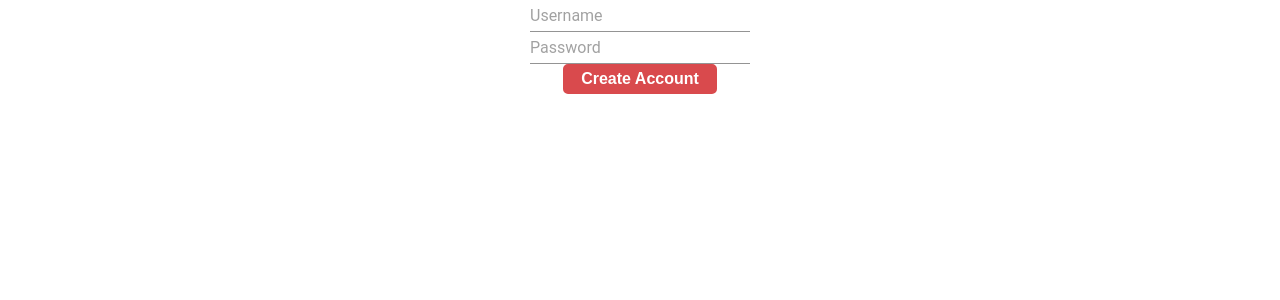
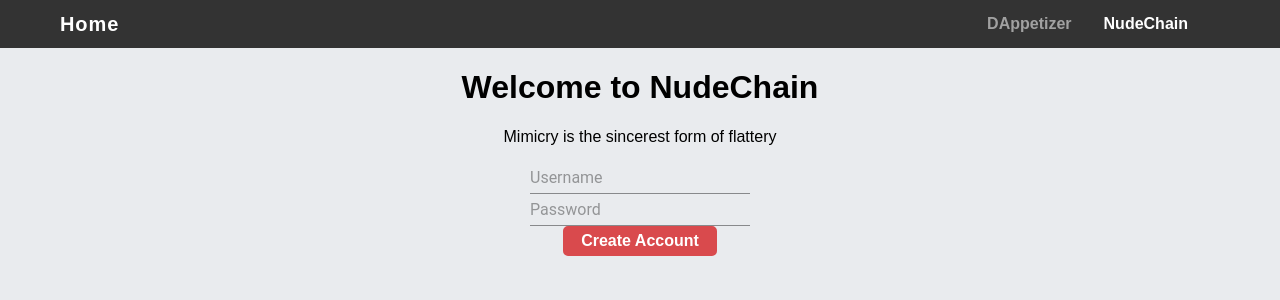
Before and after one commit to All-Aboard/react-app, a React (Create React App) app: page /#/NudeChain in a window 1280 px wide. Shown: the top 300 px of the page. Built offline with nearby package versions, Linux system fonts and the light colour scheme.

Commit message:
Added two sample DApps to alliance

```diff
--- a/package.json
+++ b/package.json
@@ -13,6 +13,7 @@
     "ethjs-account": "^0.1.4",
     "react": "^16.5.0",
     "react-dom": "^16.5.0",
+    "react-router-dom": "^4.3.1",
     "react-scripts": "1.1.5",
     "styled-components": "^3.4.5",
     "uuid": "^3.3.2"
--- a/src/App.js
+++ b/src/App.js
@@ -1,83 +1,46 @@
 import React, { Component } from 'react';
-import Btn from './components/Button';
-import TextField from '@material-ui/core/TextField';
-import { LOADING } from './StyleGuide';
-import './App.css';
+import {
+  Route,
+  NavLink,
+  HashRouter
+} from "react-router-dom";
+import Home from "./Home";
+import DAppetizer from "./DAppetizer";
+import NudeChain from "./NudeChain";
+import ContainerApp from "./components/ContainerApp";
+import NavBar from "./components/NavBar";
+import ContainerNav from "./components/ContainerNav";
 
-const ethers = require('ethers');
 
 class App extends Component {
 
-
-
   constructor(props) {
     super(props);
-    this.state = {
-      username: '',
-      password: '',
-      wallet: '',
-      isCreatingWallet: false
-    };
   }
 
-  componentDidMount(){
-    var storedWallet = localStorage.getItem('wallet');
-    if (storedWallet) {
-      this.setState({wallet: storedWallet, username: localStorage.getItem('username')});
-    }
-  }
+  render() {
+    return (
 
-  handleUsernameChange(e) {
-    this.setState({username: e.target.value});
-  }
+      <HashRouter>
+      <div>
+        <ContainerApp>
+          <ContainerNav>
+          <NavBar>
+                <div><a href="#home">Home</a></div>
+                <li><a href="#DAppetizer" ><NavLink to="/DAppetizer">DAppetizer</NavLink></a></li>
+                <li><a href="#NudeChain"><NavLink to="/NudeChain">NudeChain</NavLink></a></li>
+          </NavBar>
+          </ContainerNav>
 
-  handlePasswordChange(e) {
-    this.setState({password: e.target.value});
-  }
-
-  async createEthAddress(e) {
-    this.setState({isCreatingWallet: true});
-    var newWallet;
-    await ethers.Wallet.fromBrainWallet(this.state.username, this.state.password).then(function(wallet){
-      console.log(wallet)
-      newWallet = wallet;
-    })
-    this.setState({wallet: newWallet, isCreatingWallet: false});
-    localStorage.setItem('username', this.state.username);
-    localStorage.setItem('wallet', this.state.wallet);
-  }
-
-
-  render() {
-
-    var login =
-    <div>
-        <div>
-          <TextField onChange={this.handleUsernameChange.bind(this)} placeholder="Username"/>
-        </div>
-        <div>
-          <TextField type='Password' onChange={this.handlePasswordChange.bind(this)} placeholder="Password"/>
-        </div>
-        <div>
-          <Btn primary onClick={this.createEthAddress.bind(this)} type="submit"> Create Account </Btn>
-        </div>
-    </div>
-
-    if (this.state.wallet === '' && this.state.isCreatingWallet === true) {
-      login = <LOADING> <i className="fa fa-circle-o-notch fa-spin"></i> Creating Account... </LOADING>
-    }
-    if (this.state.wallet !== '') {
-      login = <div>Welcome, {this.state.username}</div>
-    }
-
-
-
-
-
-    return (
-      <div className="App">
-        {login}
+          <div className="content">
+              <Route exact path="/" component={Home}/>
+              <Route path="/home" component={Home}/>
+              <Route path="/DAppetizer" component={DAppetizer}/>
+              <Route path="/NudeChain" component={NudeChain}/>
+          </div>
+        </ContainerApp>
       </div>
+      </HashRouter>
     );
   }
 }
--- /dev/null
+++ b/src/DAppetizer.js
@@ -0,0 +1,92 @@
+import React, { Component } from 'react';
+import Btn from './components/Button';
+import WalletDetailsPane from './components/WalletDetailsPane';
+import TextField from '@material-ui/core/TextField';
+import { LOADING } from './StyleGuide';
+import './App.css';
+
+const ethers = require('ethers');
+
+class DAppetizer extends Component {
+
+
+
+  constructor(props) {
+    super(props);
+    this.state = {
+      username: '',
+      password: '',
+      wallet: '',
+      isCreatingWallet: false
+    };
+  }
+
+  componentDidMount(){
+    var storedWallet = localStorage.getItem('wallet');
+    if (storedWallet) {
+      this.setState({wallet: storedWallet, username: localStorage.getItem('username')});
+    }
+  }
+
+  handleUsernameChange(e) {
+    this.setState({username: e.target.value});
+  }
+
+  handlePasswordChange(e) {
+    this.setState({password: e.target.value});
+  }
+
+  async createEthAddress(e) {
+    this.setState({isCreatingWallet: true});
+    var newWallet;
+    await ethers.Wallet.fromBrainWallet(this.state.username, this.state.password).then(function(wallet){
+      console.log(wallet)
+      newWallet = wallet;
+    })
+
+    // MAKE CALL TO API TO CREATE MULTI-SIG WALLET
+    this.setState({wallet: newWallet, isCreatingWallet: false});
+    localStorage.setItem('username', this.state.username);
+    localStorage.setItem('wallet', this.state.wallet);
+  }
+
+
+  render() {
+
+    var walletDetailsPane = <div></div>
+    var actionMenu = <div></div>
+    var login =
+    <div>
+        <div>
+          <TextField onChange={this.handleUsernameChange.bind(this)} placeholder="Username"/>
+        </div>
+        <div>
+          <TextField type='Password' onChange={this.handlePasswordChange.bind(this)} placeholder="Password"/>
+        </div>
+        <div>
+          <Btn primary onClick={this.createEthAddress.bind(this)} type="submit"> Create Account </Btn>
+        </div>
+    </div>
+
+    if (this.state.wallet === '' && this.state.isCreatingWallet === true) {
+      login = <LOADING> <i className="fa fa-circle-o-notch fa-spin"></i> Creating Account... </LOADING>
+    }
+    if (this.state.wallet !== '') {
+      login = <div>Welcome, {this.state.username}</div>
+    }
+
+
+
+    return (
+      <div className="App">
+      	<h1> Welcome to DAppetizer</h1>
+      	<p> The tastiest DApp on the Blockchain </p>
+        {walletDetailsPane}
+        {login}
+        {actionMenu}
+      </div>
+    );
+  }
+}
+
+export default DAppetizer;
--- /dev/null
+++ b/src/Home.js
@@ -0,0 +1,41 @@
+import React, { Component } from 'react';
+import Btn from './components/Button';
+import WalletDetailsPane from './components/WalletDetailsPane';
+import TextField from '@material-ui/core/TextField';
+import { LOADING } from './StyleGuide';
+import './App.css';
+
+const ethers = require('ethers');
+
+class Home extends Component {
+
+
+
+  constructor(props) {
+    super(props);
+    this.state = {
+      username: '',
+      wallet: ''
+    };
+  }
+
+  componentDidMount(){
+    var storedWallet = localStorage.getItem('wallet');
+    if (storedWallet) {
+      this.setState({wallet: storedWallet, username: localStorage.getItem('username')});
+    }
+  }
+
+  render() {
+    var welcomeMessage = <div> <h1> Welcome to EnterCrypto! </h1>
+    <div>Choose your favorite DApp in the top right menu to begin!</div> </div>
+
+    return (
+      <div className="App">
+        {welcomeMessage}
+      </div>
+    );
+  }
+}
+
+export default Home;
--- /dev/null
+++ b/src/NudeChain.js
@@ -0,0 +1,92 @@
+import React, { Component } from 'react';
+import Btn from './components/Button';
+import WalletDetailsPane from './components/WalletDetailsPane';
+import TextField from '@material-ui/core/TextField';
+import { LOADING } from './StyleGuide';
+import './App.css';
+
+const ethers = require('ethers');
+
+class NudeChain extends Component {
+
+
+
+  constructor(props) {
+    super(props);
+    this.state = {
+      username: '',
+      password: '',
+      wallet: '',
+      isCreatingWallet: false
+    };
+  }
+
+  componentDidMount(){
+    var storedWallet = localStorage.getItem('wallet');
+    if (storedWallet) {
+      this.setState({wallet: storedWallet, username: localStorage.getItem('username')});
+    }
+  }
+
+  handleUsernameChange(e) {
+    this.setState({username: e.target.value});
+  }
+
+  handlePasswordChange(e) {
+    this.setState({password: e.target.value});
+  }
+
+  async createEthAddress(e) {
+    this.setState({isCreatingWallet: true});
+    var newWallet;
+    await ethers.Wallet.fromBrainWallet(this.state.username, this.state.password).then(function(wallet){
+      console.log(wallet)
+      newWallet = wallet;
+    })
+
+    // MAKE CALL TO API TO CREATE MULTI-SIG WALLET
+    this.setState({wallet: newWallet, isCreatingWallet: false});
+    localStorage.setItem('username', this.state.username);
+    localStorage.setItem('wallet', this.state.wallet);
+  }
+
+
+  render() {
+
+    var walletDetailsPane = <div></div>
+    var actionMenu = <div></div>
+    var login =
+    <div>
+        <div>
+          <TextField onChange={this.handleUsernameChange.bind(this)} placeholder="Username"/>
+        </div>
+        <div>
+          <TextField type='Password' onChange={this.handlePasswordChange.bind(this)} placeholder="Password"/>
+        </div>
+        <div>
+          <Btn primary onClick={this.createEthAddress.bind(this)} type="submit"> Create Account </Btn>
+        </div>
+    </div>
+
+    if (this.state.wallet === '' && this.state.isCreatingWallet === true) {
+      login = <LOADING> <i className="fa fa-circle-o-notch fa-spin"></i> Creating Account... </LOADING>
+    }
+    if (this.state.wallet !== '') {
+      login = <div>Welcome, {this.state.username}</div>
+    }
+
+
+
+    return (
+      <div className="App">
+      	<h1> Welcome to NudeChain</h1>
+      	<p> Mimicry is the sincerest form of flattery </p>
+        {walletDetailsPane}
+        {login}
+        {actionMenu}
+      </div>
+    );
+  }
+}
+
+export default NudeChain;
--- /dev/null
+++ b/src/components/ContainerApp.js
@@ -0,0 +1,12 @@
+import styled from 'styled-components';
+import {
+  COLORS_OBJ,
+} from '../StyleGuide';
+
+const ContainerApp = styled.div`
+  min-height: 100vh;
+  min-width: 100vw;
+  background-color: ${COLORS_OBJ.background};
+`;
+
+export default ContainerApp;
--- /dev/null
+++ b/src/components/ContainerNav.js
@@ -0,0 +1,19 @@
+import styled from 'styled-components';
+import {
+  COLORS_OBJ, MEDIA,
+} from '../StyleGuide';
+
+const ContainerNav = styled.div`
+  display: flex;
+  justify-content: center;
+  align-items: center;
+  width: 100%;
+  height: 48px;
+  background-color: ${COLORS_OBJ.secondary.high};
+
+  ${MEDIA.tablet} {
+    height: auto;
+  }
+`;
+
+export default ContainerNav;
--- /dev/null
+++ b/src/components/NavBar.js
@@ -0,0 +1,70 @@
+import styled from 'styled-components';
+import {
+  COLORS_TEXT, MEDIA,
+} from '../StyleGuide';
+
+const NavBar = styled.ul`
+  flex: 0 1 1160px;
+
+  display: flex;
+  align-items: center;
+
+  height: 100%;
+  margin: 0;
+  padding: 0 8px;
+
+  ${MEDIA.tablet} {
+    flex-direction: column;
+    align items: center;
+    padding: 16px;
+  }
+
+  // logo
+  >div {
+    margin-right: auto;
+
+    ${MEDIA.tablet} {
+      margin-right: 0;
+      margin-bottom: 8px;
+    }
+
+    a {
+    font-size: 20px;
+    font-weight: bold;
+    color: ${COLORS_TEXT.bgDark.high};
+    letter-spacing: 0.9px;
+    text-decoration: none;
+    white-space: nowrap;
+    }
+  }
+
+  // navLinks
+  li {
+    padding: 0;
+    list-style: none;
+
+    a{
+      color: ${COLORS_TEXT.bgDark.low};
+      font-weight: bold;
+      margin-right: 16px;
+      font-size: 16px;
+      opacity: 1;
+      text-decoration: none;
+      white-space: nowrap;
+
+      :hover {
+        color: ${COLORS_TEXT.bgDark.high};
+        opacity: 1.00;
+      }
+
+      .active {
+        color: ${COLORS_TEXT.bgDark.high};
+      }
+
+      ${MEDIA.tablet} {
+      display: none;
+      }
+    }
+  }
+`;
+export default NavBar;
--- /dev/null
+++ b/src/components/WalletDetailsPane.js
@@ -0,0 +1,18 @@
+import React, { Component } from 'react';
+import styled from 'styled-components';
+
+
+class WalletDetailsPane extends Component {
+
+	constructor(props) {
+		super(props);
+	}
+
+	render() {
+
+		return(
+			<div>
+			</div>);
+	}
+}
+export default WalletDetailsPane;
```
Also changed, not shown: 2 other files (tests, documents, lock files or other folders).
